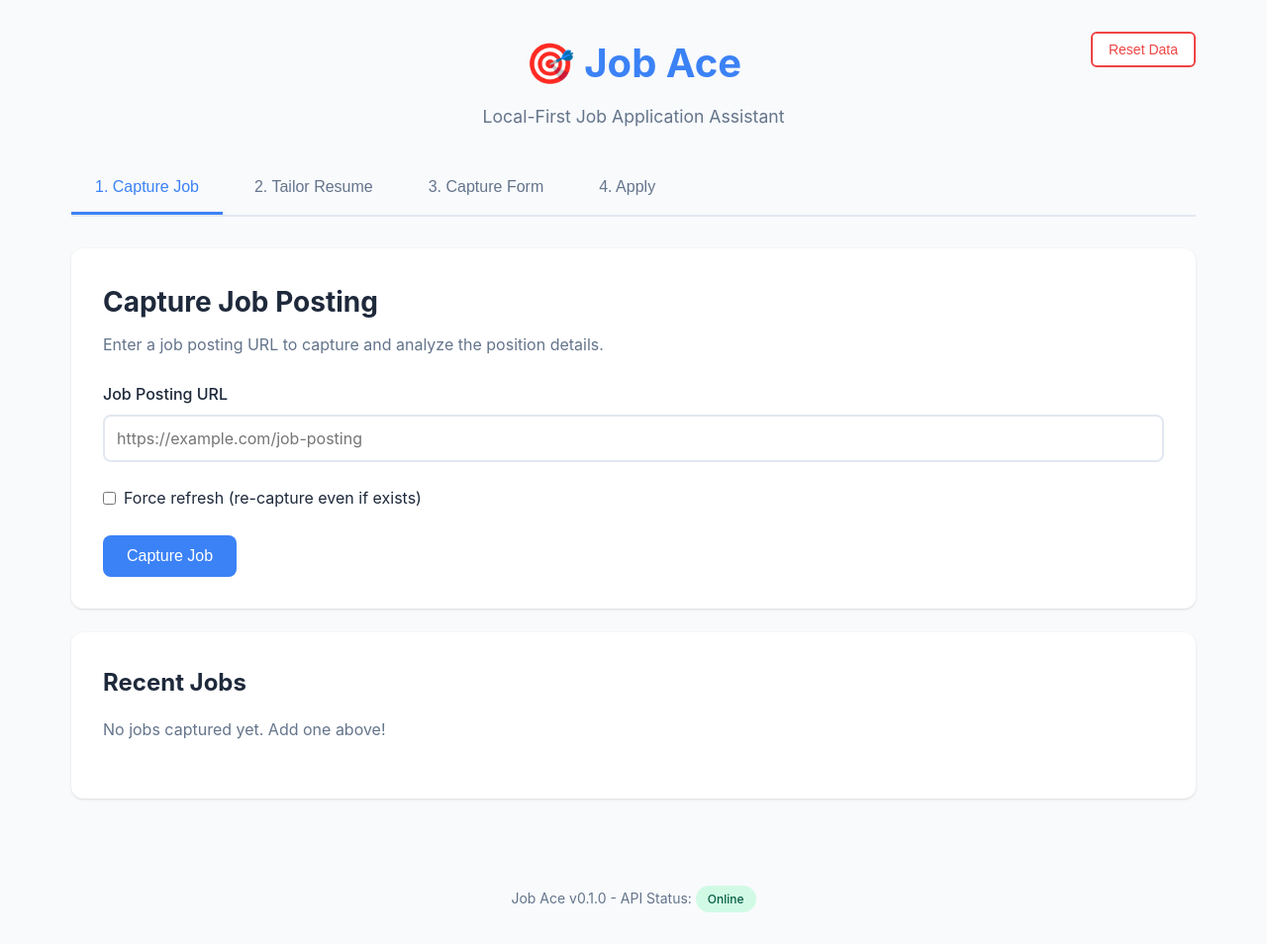
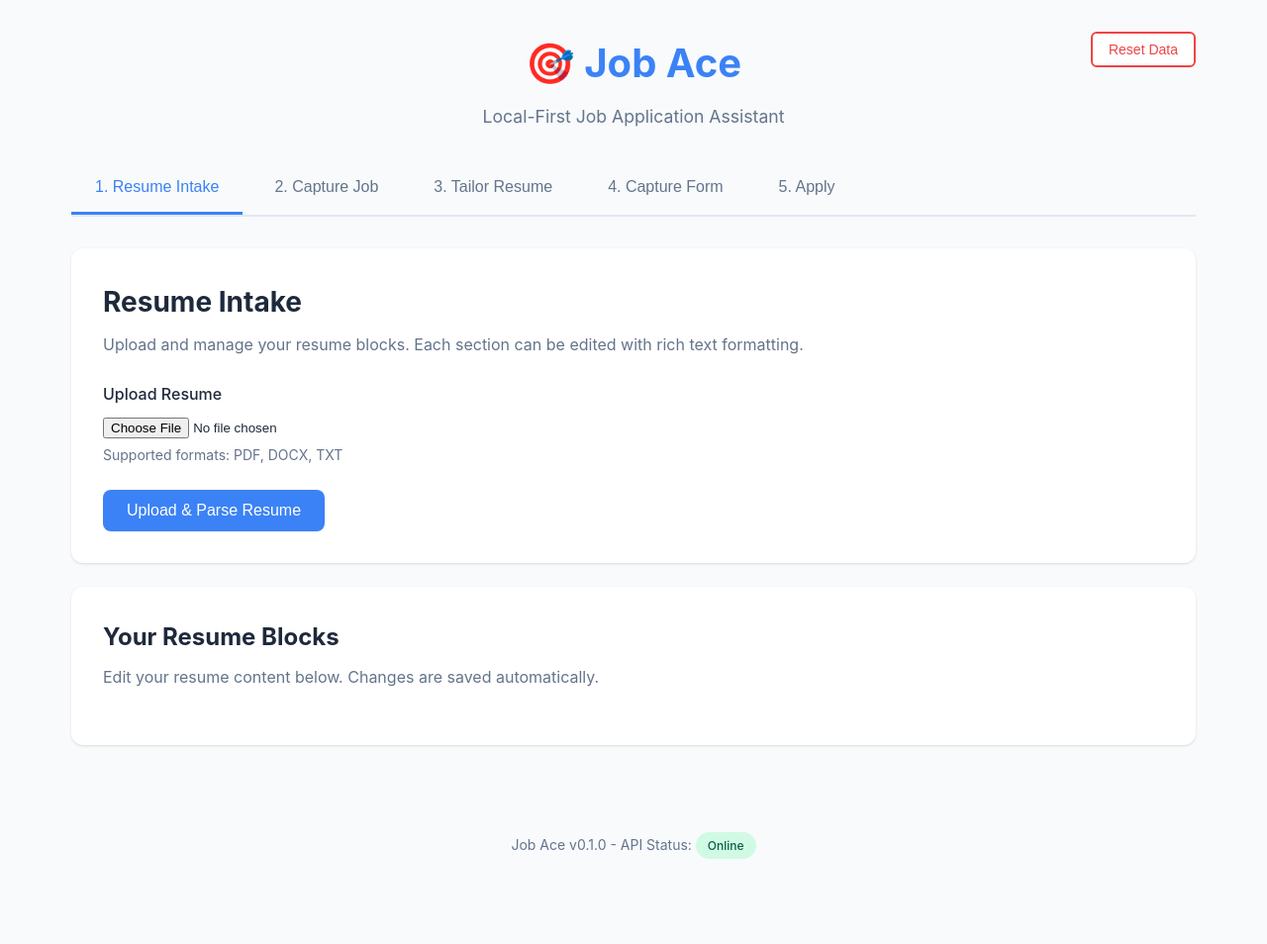
Before and after one commit to danialo/job-ace, a FastAPI app: page / in a window 1280 px wide. Shown: the whole page at 99% size. After the commit the page ends 868 px from the top, so only its background shows below. Run offline with FastAPI, Linux system fonts and the light colour scheme; data that the repository does not hold is empty; some libraries are stand-ins or nearby versions.

Commit message:
Add Resume Intake page with Quill.js rich text editing
New Features:
- Tab 1: Resume Intake - dedicated page for managing resume blocks
- Integrated Quill.js (MIT license) for rich text editing
- Blocks grouped by category (Summary, Experience, Skills, etc.)
- Each block has its own Quill editor with formatting toolbar
- Save/delete functionality for individual blocks
- Auto-loads blocks editor when resume exists (cookie-based)

UI Components:
- Upload resume form moved to Resume Intake tab
- Category sections with collapsible layout
- Rich text editor per block (bold, italic, lists, links, headers)
- Save button with visual feedback (changes to checkmark)
- Delete button with confirmation

Tab Structure Updated:
- Tab 1: Resume Intake (new)
- Tab 2: Capture Job
- Tab 3: Tailor Resume
- Tab 4: Capture Form
- Tab 5: Apply

Technical Details:
- Quill instances stored in global object indexed by block ID
- Blocks rendered on page load if cookie exists
- Preview modal confirmation → shows blocks editor
- Save updates block.text via PUT /blocks/{id}
- Delete removes block via DELETE /blocks/{id} and re-renders

This separates resume management from job optimization workflow.

```diff
--- a/frontend/index.html
+++ b/frontend/index.html
@@ -5,6 +5,9 @@
     <meta name="viewport" content="width=device-width, initial-scale=1.0">
     <title>Job Ace - Application Assistant</title>
     <link rel="stylesheet" href="static/css/styles.css">
+    <!-- Quill.js Rich Text Editor -->
+    <link href="https://cdn.quilljs.com/1.3.6/quill.snow.css" rel="stylesheet">
+    <script src="https://cdn.quilljs.com/1.3.6/quill.js"></script>
 </head>
 <body>
     <div class="container">
@@ -15,14 +18,53 @@
         </header>
 
         <nav class="tabs">
-            <button class="tab-button active" data-tab="intake">1. Capture Job</button>
-            <button class="tab-button" data-tab="tailor">2. Tailor Resume</button>
-            <button class="tab-button" data-tab="capture">3. Capture Form</button>
-            <button class="tab-button" data-tab="apply">4. Apply</button>
+            <button class="tab-button active" data-tab="resume">1. Resume Intake</button>
+            <button class="tab-button" data-tab="intake">2. Capture Job</button>
+            <button class="tab-button" data-tab="tailor">3. Tailor Resume</button>
+            <button class="tab-button" data-tab="capture">4. Capture Form</button>
+            <button class="tab-button" data-tab="apply">5. Apply</button>
         </nav>
 
-        <!-- Tab 1: Intake -->
-        <div id="intake" class="tab-content active">
+        <!-- Tab 1: Resume Intake -->
+        <div id="resume" class="tab-content active">
+            <div class="card">
+                <h2>Resume Intake</h2>
+                <p>Upload and manage your resume blocks. Each section can be edited with rich text formatting.</p>
+
+                <form id="upload-resume-form">
+                    <div class="form-group">
+                        <label for="resume-file">Upload Resume</label>
+                        <input
+                            type="file"
+                            id="resume-file"
+                            accept=".pdf,.docx,.doc,.txt"
+                            required
+                        >
+                        <small class="help-text">Supported formats: PDF, DOCX, TXT</small>
+                    </div>
+
+                    <button type="submit" class="btn btn-primary">Upload & Parse Resume</button>
+                </form>
+
+                <div id="upload-result" class="result-box hidden"></div>
+            </div>
+
+            <!-- Resume Blocks Editor -->
+            <div id="resume-blocks-editor" class="hidden">
+                <div class="card">
+                    <div class="card-header">
+                        <h3>Your Resume Blocks</h3>
+                        <p class="text-muted">Edit your resume content below. Changes are saved automatically.</p>
+                    </div>
+
+                    <!-- Blocks will be grouped by category and rendered here -->
+                    <div id="resume-blocks-container"></div>
+                </div>
+            </div>
+        </div>
+
+        <!-- Tab 2: Capture Job -->
+        <div id="intake" class="tab-content">
             <div class="card">
                 <h2>Capture Job Posting</h2>
                 <p>Enter a job posting URL to capture and analyze the position details.</p>
@@ -98,35 +140,6 @@
                 </form>
 
                 <div id="tailor-result" class="result-box hidden"></div>
-            </div>
-
-            <div class="card">
-                <h3>Upload Resume</h3>
-                <p>Upload your resume to automatically extract and load resume blocks.</p>
-
-                <form id="upload-resume-form">
-                    <div class="form-group">
-                        <label for="resume-file">Resume File</label>
-                        <input
-                            type="file"
-                            id="resume-file"
-                            accept=".pdf,.docx,.doc,.txt"
-                            required
-                        >
-                        <small class="help-text">Supported formats: PDF, DOCX, TXT</small>
-                    </div>
-
-                    <button type="submit" class="btn btn-primary">Upload & Load Resume</button>
-                </form>
-
-                <div id="upload-result" class="result-box hidden"></div>
-            </div>
-
-            <div class="card">
-                <h3>Resume Blocks</h3>
-                <div id="blocks-list" class="blocks-list">
-                    <p class="text-muted">Upload a resume above or use CLI: <code>job-ace load-blocks &lt;file.yaml&gt;</code></p>
-                </div>
             </div>
         </div>
 
--- a/frontend/static/css/styles.css
+++ b/frontend/static/css/styles.css
@@ -731,3 +731,157 @@
     justify-content: flex-end;
     margin-top: 1rem;
 }
+
+/* Resume Blocks Editor */
+.card-header {
+    margin-bottom: 1.5rem;
+}
+
+.card-header h3 {
+    margin-bottom: 0.5rem;
+}
+
+#resume-blocks-container {
+    display: flex;
+    flex-direction: column;
+    gap: 2rem;
+}
+
+.resume-block-category-section {
+    border: 2px solid var(--border-color);
+    border-radius: 0.5rem;
+    padding: 1.5rem;
+    background: var(--bg-color);
+}
+
+.category-section-header {
+    display: flex;
+    justify-content: space-between;
+    align-items: center;
+    margin-bottom: 1rem;
+    padding-bottom: 0.75rem;
+    border-bottom: 2px solid var(--border-color);
+}
+
+.category-section-title {
+    font-size: 1.25rem;
+    font-weight: 600;
+    color: var(--primary-color);
+    text-transform: uppercase;
+    letter-spacing: 0.05em;
+}
+
+.add-block-btn {
+    padding: 0.5rem 1rem;
+    font-size: 0.875rem;
+    font-weight: 500;
+    border: 2px solid var(--primary-color);
+    border-radius: 0.375rem;
+    background: white;
+    color: var(--primary-color);
+    cursor: pointer;
+    transition: all 0.2s;
+}
+
+.add-block-btn:hover {
+    background: var(--primary-color);
+    color: white;
+}
+
+.resume-block-editor {
+    margin-bottom: 1.5rem;
+    padding: 1rem;
+    background: white;
+    border: 1px solid var(--border-color);
+    border-radius: 0.5rem;
+}
+
+.resume-block-editor:last-child {
+    margin-bottom: 0;
+}
+
+.block-editor-header {
+    display: flex;
+    justify-content: space-between;
+    align-items: center;
+    margin-bottom: 1rem;
+}
+
+.block-editor-meta {
+    flex: 1;
+}
+
+.block-editor-tags {
+    display: flex;
+    flex-wrap: wrap;
+    gap: 0.25rem;
+    margin-bottom: 0.5rem;
+}
+
+.block-editor-tag {
+    display: inline-block;
+    padding: 0.125rem 0.5rem;
+    background: var(--primary-color);
+    color: white;
+    border-radius: 0.25rem;
+    font-size: 0.75rem;
+    font-weight: 500;
+}
+
+.block-editor-actions {
+    display: flex;
+    gap: 0.5rem;
+}
+
+.btn-save {
+    padding: 0.5rem 1rem;
+    font-size: 0.875rem;
+    font-weight: 500;
+    border: 2px solid var(--success-color);
+    border-radius: 0.375rem;
+    background: var(--success-color);
+    color: white;
+    cursor: pointer;
+    transition: all 0.2s;
+}
+
+.btn-save:hover {
+    background: #059669;
+    border-color: #059669;
+}
+
+.btn-delete {
+    padding: 0.5rem 1rem;
+    font-size: 0.875rem;
+    font-weight: 500;
+    border: 2px solid var(--danger-color);
+    border-radius: 0.375rem;
+    background: white;
+    color: var(--danger-color);
+    cursor: pointer;
+    transition: all 0.2s;
+}
+
+.btn-delete:hover {
+    background: var(--danger-color);
+    color: white;
+}
+
+/* Quill Editor Customization */
+.resume-block-editor .ql-container {
+    min-height: 200px;
+    font-size: 0.95rem;
+    border-bottom-left-radius: 0.375rem;
+    border-bottom-right-radius: 0.375rem;
+}
+
+.resume-block-editor .ql-editor {
+    min-height: 200px;
+    line-height: 1.6;
+}
+
+.resume-block-editor .ql-toolbar {
+    border-top-left-radius: 0.375rem;
+    border-top-right-radius: 0.375rem;
+    background: var(--bg-color);
+}
--- a/frontend/static/js/app.js
+++ b/frontend/static/js/app.js
@@ -487,15 +487,17 @@
                 <br>Block IDs: ${data.block_ids.join(', ')}
             `);
 
-            // Refresh blocks list and auto-select the new blocks
+            // Refresh blocks list
             await loadBlocks();
+
+            // Render the blocks editor with Quill
+            await renderResumeBlocksEditor();
+
+            // Update block selector for Tailor Resume tab
             renderBlockSelector(data.block_ids);
 
-            // Switch to the Tailor Resume tab to show the auto-selected blocks
-            const tailorTab = document.querySelector('.tab-button[data-tab="tailor"]');
-            if (tailorTab) {
-                tailorTab.click();
-            }
+            // Stay on Resume Intake tab to show the editor
+            // (already on the tab since upload happened there)
         } else {
             const errorMsg = data.detail ? (typeof data.detail === 'string' ? data.detail : JSON.stringify(data.detail)) : 'Failed to save blocks';
             alert(`Error: ${errorMsg}`);
@@ -662,6 +664,11 @@
         if (response.ok) {
             blocks = await response.json();
             displayBlocks();
+
+            // If blocks exist, also render the blocks editor on Resume Intake tab
+            if (blocks.length > 0) {
+                renderResumeBlocksEditor();
+            }
         }
     } catch (error) {
         console.error('Failed to load blocks:', error);
@@ -914,6 +921,175 @@
     }
 }
 
+// Store Quill instances globally (indexed by block ID)
+const quillEditors = {};
+
+// Render Resume Blocks Editor with Quill
+async function renderResumeBlocksEditor() {
+    const container = document.getElementById('resume-blocks-container');
+    const editorSection = document.getElementById('resume-blocks-editor');
+
+    // Group blocks by category
+    const blocksByCategory = {};
+    blocks.forEach(block => {
+        if (!blocksByCategory[block.category]) {
+            blocksByCategory[block.category] = [];
+        }
+        blocksByCategory[block.category].push(block);
+    });
+
+    // Clear existing content
+    container.innerHTML = '';
+
+    // Render each category section
+    for (const [category, categoryBlocks] of Object.entries(blocksByCategory)) {
+        const section = document.createElement('div');
+        section.className = 'resume-block-category-section';
+        section.innerHTML = `
+            <div class="category-section-header">
+                <h4 class="category-section-title">${category}</h4>
+            </div>
+            <div class="category-blocks" id="category-${category}"></div>
+        `;
+
+        container.appendChild(section);
+
+        const categoryContainer = section.querySelector('.category-blocks');
+
+        // Render each block in this category
+        categoryBlocks.forEach(block => {
+            const blockEditor = document.createElement('div');
+            blockEditor.className = 'resume-block-editor';
+            blockEditor.setAttribute('data-block-id', block.id);
+            blockEditor.innerHTML = `
+                <div class="block-editor-header">
+                    <div class="block-editor-meta">
+                        <div class="block-editor-tags">
+                            ${block.tags.map(tag => `<span class="block-editor-tag">${tag}</span>`).join('')}
+                        </div>
+                    </div>
+                    <div class="block-editor-actions">
+                        <button class="btn-save" onclick="saveBlockContent(${block.id})">💾 Save</button>
+                        <button class="btn-delete" onclick="deleteBlockFromEditor(${block.id})">🗑️ Delete</button>
+                    </div>
+                </div>
+                <div class="block-editor-content" id="editor-${block.id}"></div>
+            `;
+
+            categoryContainer.appendChild(blockEditor);
+
+            // Initialize Quill editor for this block
+            setTimeout(() => {
+                const editorEl = document.getElementById(`editor-${block.id}`);
+                if (editorEl) {
+                    const quill = new Quill(`#editor-${block.id}`, {
+                        theme: 'snow',
+                        modules: {
+                            toolbar: [
+                                ['bold', 'italic', 'underline', 'strike'],
+                                [{ 'header': [1, 2, 3, false] }],
+                                [{ 'list': 'ordered'}, { 'list': 'bullet' }],
+                                ['link'],
+                                ['clean']
+                            ]
+                        }
+                    });
+
+                    // Set initial content
+                    quill.root.innerHTML = block.text;
+
+                    // Store instance
+                    quillEditors[block.id] = quill;
+                }
+            }, 100);
+        });
+    }
+
+    // Show the editor section
+    editorSection.classList.remove('hidden');
+}
+
+// Save block content from Quill editor
+async function saveBlockContent(blockId) {
+    const quill = quillEditors[blockId];
+    if (!quill) {
+        alert('Editor not found');
+        return;
+    }
+
+    // Get content from Quill
+    const content = quill.root.innerHTML;
+
+    try {
+        const response = await fetch(`${API_BASE}/blocks/${blockId}`, {
+            method: 'PUT',
+            headers: { 'Content-Type': 'application/json' },
+            body: JSON.stringify({
+                text: content
+            })
+        });
+
+        if (response.ok) {
+            // Update local blocks array
+            const block = blocks.find(b => b.id === blockId);
+            if (block) {
+                block.text = content;
+            }
+
+            // Show success feedback
+            const saveBtn = document.querySelector(`[data-block-id="${blockId}"] .btn-save`);
+            const originalText = saveBtn.textContent;
+            saveBtn.textContent = '✅ Saved!';
+            saveBtn.style.background = '#10b981';
+
+            setTimeout(() => {
+                saveBtn.textContent = originalText;
+                saveBtn.style.background = '';
+            }, 2000);
+        } else {
+            const error = await response.json();
+            alert(`Error saving block: ${error.detail || 'Unknown error'}`);
+        }
+    } catch (error) {
+        alert(`Network error: ${error.message}`);
+    }
+}
+
+// Delete block from editor
+async function deleteBlockFromEditor(blockId) {
+    if (!confirm('Are you sure you want to delete this block? This cannot be undone.')) {
+        return;
+    }
+
+    try {
+        const response = await fetch(`${API_BASE}/blocks/${blockId}`, {
+            method: 'DELETE'
+        });
+
+        if (response.ok) {
+            // Remove Quill instance
+            delete quillEditors[blockId];
+
+            // Remove from blocks array
+            const index = blocks.findIndex(b => b.id === blockId);
+            if (index !== -1) {
+                blocks.splice(index, 1);
+            }
+
+            // Re-render editor
+            await renderResumeBlocksEditor();
+
+            // Update block selector in Tailor Resume tab
+            renderBlockSelector();
+        } else {
+            const error = await response.json();
+            alert(`Error deleting block: ${error.detail || 'Unknown error'}`);
+        }
+    } catch (error) {
+        alert(`Network error: ${error.message}`);
+    }
+}
+
 // Add edit form handler on load
 document.addEventListener('DOMContentLoaded', () => {
     document.getElementById('edit-block-form').addEventListener('submit', handleEditSubmit);
```
Also changed, not shown: CLAUDE.md (+1 -0 lines).
